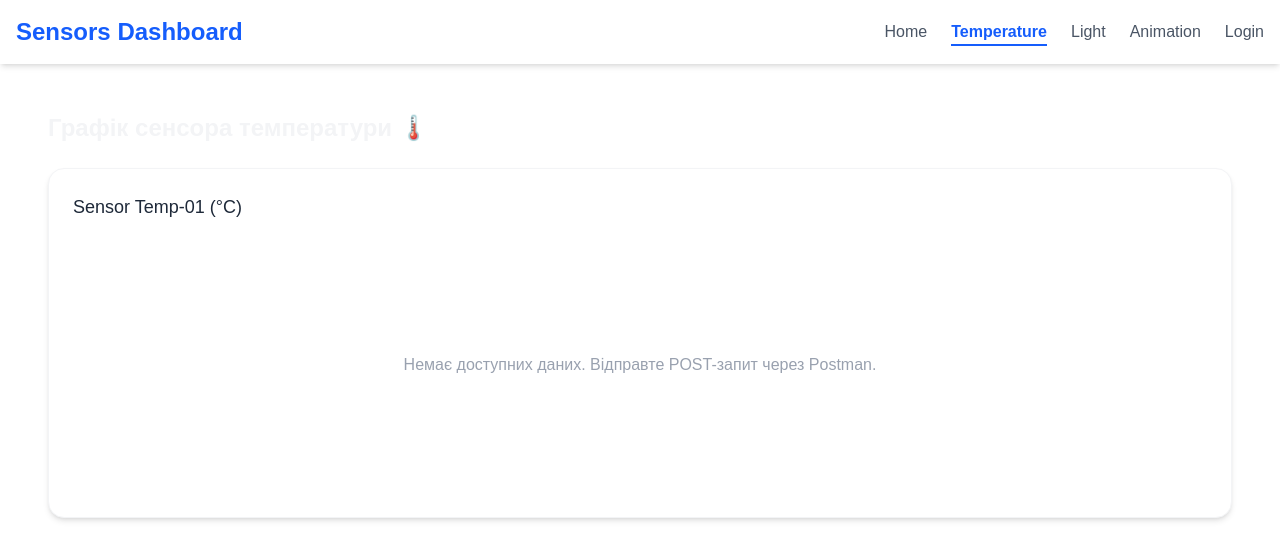
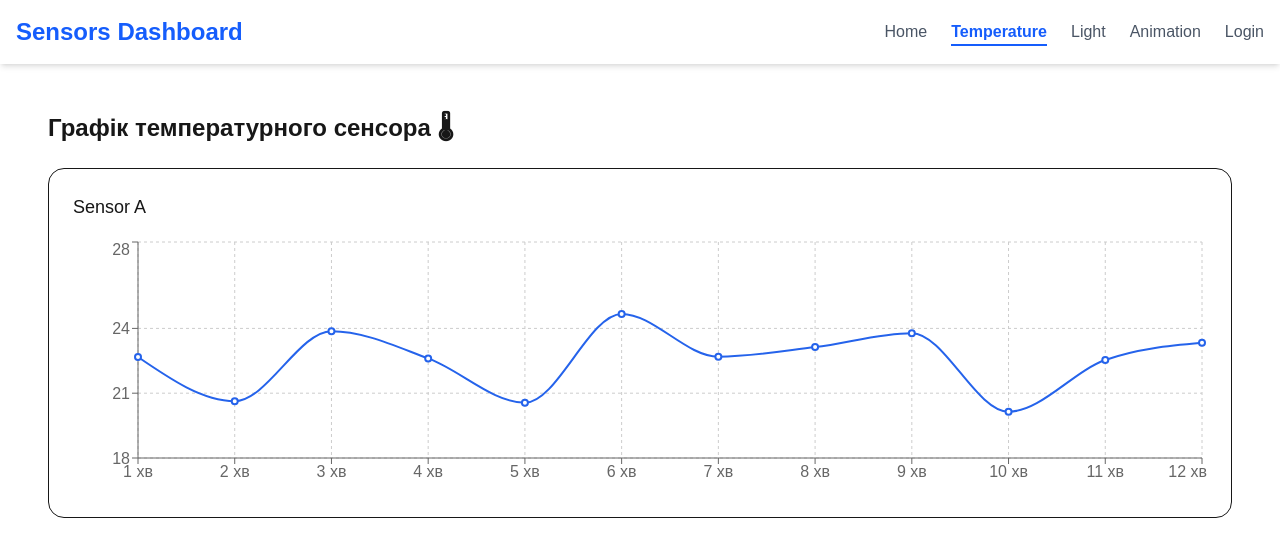
Before and after one commit to Vito655/Mixer_lab2, a Next.js app: page /dashboard-temp in a window 1280 px wide. Shown: the top 560 px of the page. Built offline with nearby package versions, Linux system fonts and the light colour scheme; no server answers.

Commit message:
Align temperature dashboard styling with light page

```diff
--- a/app/dashboard-temp/page.tsx
+++ b/app/dashboard-temp/page.tsx
@@ -1,5 +1,4 @@
 "use client";
-
 import { useEffect, useState } from "react";
 import {
  LineChart,
@@ -10,88 +9,59 @@ import {
  Tooltip,
  ResponsiveContainer,
 } from "recharts";
-
 interface Reading {
  time: string;
  value: number;
-  rawTime: number;
 }
-
 export default function DashboardTemp() {
  const [readings, setReadings] = useState<Reading[]>([]);
-  const [loading, setLoading] = useState(true);
-
-  // Використовуємо змінну оточення або пряме посилання на NestJS бекенд
-  const apiUrl = process.env.NEXT_PUBLIC_API_URL || "https://magic-lab1.onrender.com";
-
  useEffect(() => {
-    async function fetchData() {
-      try {
-        // Ендпоінт для температури у вашому NestJS контролері — /sensors
-        const res = await fetch(`${apiUrl}/sensors`);
-        if (!res.ok) throw new Error("Error fetching data");
-        const data = await res.json();
-
-        const formatted = data
-          .map((item: any) => ({
-            rawTime: new Date(item.timestamp).getTime(),
-            time: new Date(item.timestamp).toLocaleTimeString("uk-UA", {
-              hour: "2-digit",
-              minute: "2-digit",
-              second: "2-digit",
-            }),
-            value: Number(item.value),
-          }))
-          // Сортуємо за часом від найстаріших до найновіших
-          .sort((a: Reading, b: Reading) => a.rawTime - b.rawTime);
-
-        setReadings(formatted);
-      } catch (error) {
-        console.error("Fetching data:", error);
-      } finally {
-        setLoading(false);
-      }
-    }
-
-    fetchData();
-    const interval = setInterval(fetchData, 10000);
+ const initial = Array.from({ length: 12 }, (_, i) =>
+({
+ time: `${i + 1} хв`,
+ value: 20 + Math.random() * 5,
+ }));
+ setReadings(initial);
+ }, []);
+ useEffect(() => {
+ const interval = setInterval(() => {
+ setReadings((prev) => {
+ const newReading = {
+ time: `${prev.length + 1} хв`,
+ value: 20 + Math.random() * 5,
+ };
+ return [...prev.slice(-11), newReading];
+ });
+ }, 60000);
  return () => clearInterval(interval);
-  }, [apiUrl]);
-
-  if (loading) return <p className="p-6 text-gray-300">Завантаження даних...</p>;
-
+ }, []);
  return (
  <div className="p-6">
-      <h1 className="text-2xl font-semibold mb-6 text-gray-100 flex items-center gap-2">
-        Графік сенсора температури 🌡️
+ <h1 className="text-2xl font-semibold mb-6">
+ Графік температурного сенсора 🌡
  </h1>
-
-      <div className="bg-white p-6 rounded-2xl shadow-md border border-gray-100 text-gray-800">
-        <h2 className="text-lg font-medium mb-4">Sensor Temp-01 (°C)</h2>
-
-        <div className="h-64 w-full">
-          {readings.length === 0 ? (
-            <div className="h-full flex items-center justify-center text-gray-400">
-              Немає доступних даних. Відправте POST-запит через Postman.
-            </div>
-          ) : (
-            <ResponsiveContainer width="100%" height="100%">
+ <div className="bg-white p-6 rounded-2xl shadowmd border">
+ <h2 className="text-lg font-medium
+mb-4">Sensor A</h2>
+ <div className="h-64">
+ <ResponsiveContainer width="100%"
+height="100%">
  <LineChart data={readings}>
-                <CartesianGrid strokeDasharray="3 3" />
+ <CartesianGrid
+strokeDasharray="3 3" />
  <XAxis dataKey="time" />
-                <YAxis domain={["dataMin - 2", "dataMax + 2"]} />
+ <YAxis domain={[18, 28]} />
  <Tooltip />
  <Line
  type="monotone"
 dataKey="value"
-                  stroke="#ef4444"
+stroke="#2563eb"
 strokeWidth={2}
  dot={true}
  activeDot={{ r: 6 }}
  />
  </LineChart>
  </ResponsiveContainer>
-          )}
  </div>
  </div>
  </div>
```
Lines whose indentation alone changed are shown as unchanged.
